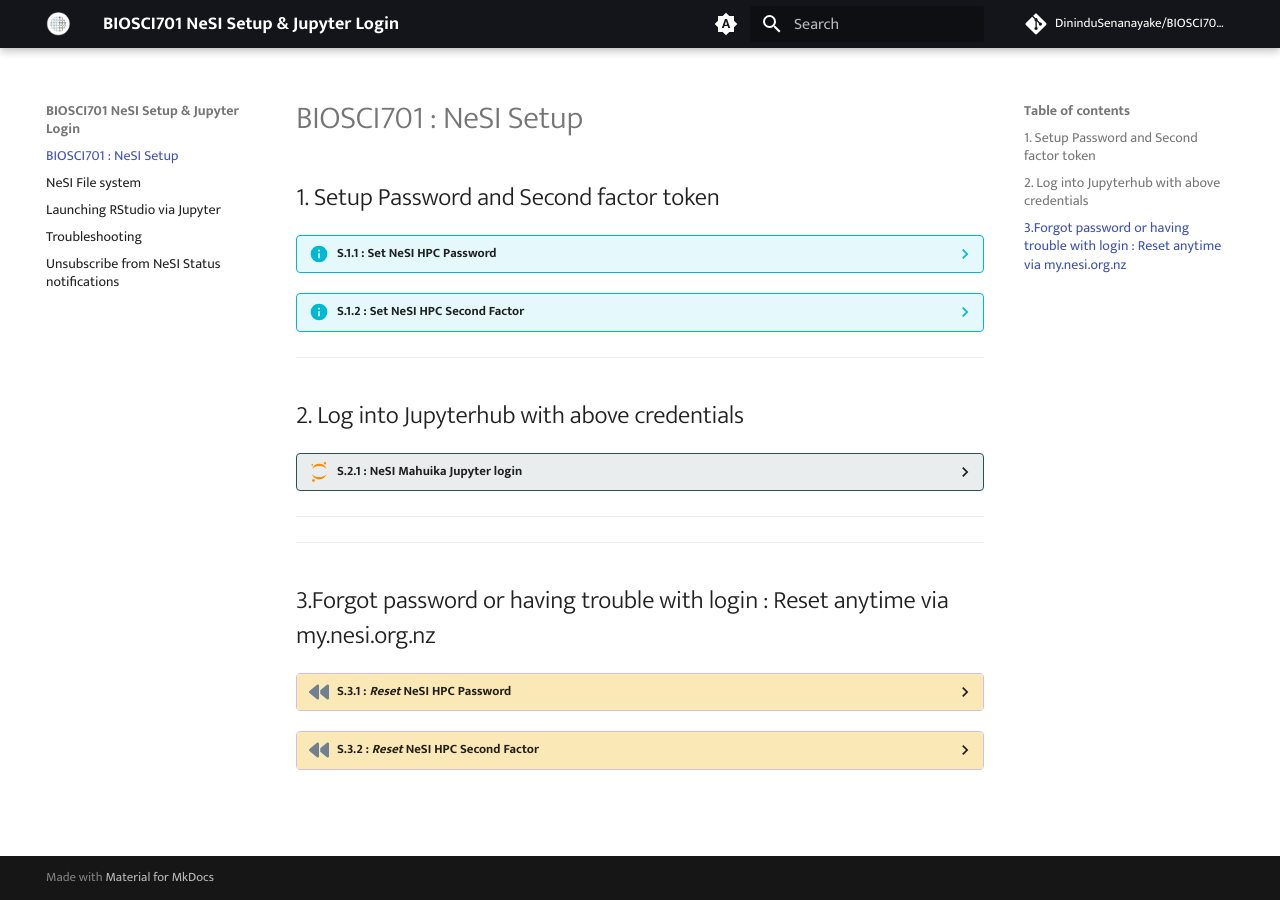
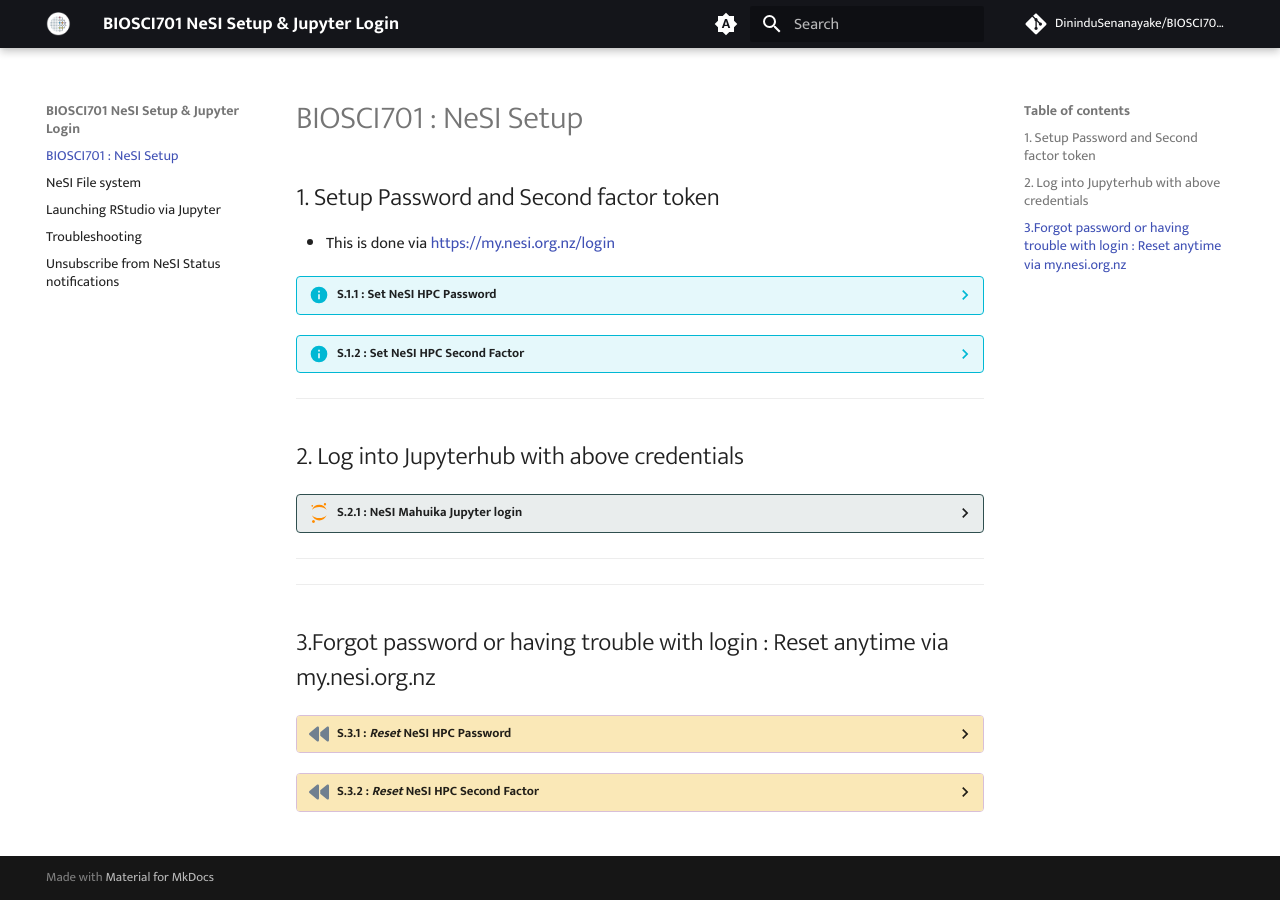
Before and after one commit to DininduSenanayake/BIOSCI701-NeSI_Jupyter_Login, an MkDocs documentation site: the page built from docs/index.md, in a window 1280 px wide. Built offline with MkDocs 1.6.1 and Material for MkDocs 9.7.7, drawn with Linux system fonts in a browser that asks for light colours; comment, search, counter and statistics services are not loaded.

Commit message:
update index page

```diff
--- a/docs/index.md
+++ b/docs/index.md
@@ -1,6 +1,8 @@
 # BIOSCI701 : NeSI Setup
 
 ## 1. Setup Password and Second factor token
+
+* This is done via https://my.nesi.org.nz/login
 
 ??? info "S.1.1 : Set NeSI HPC Password"
 
```
